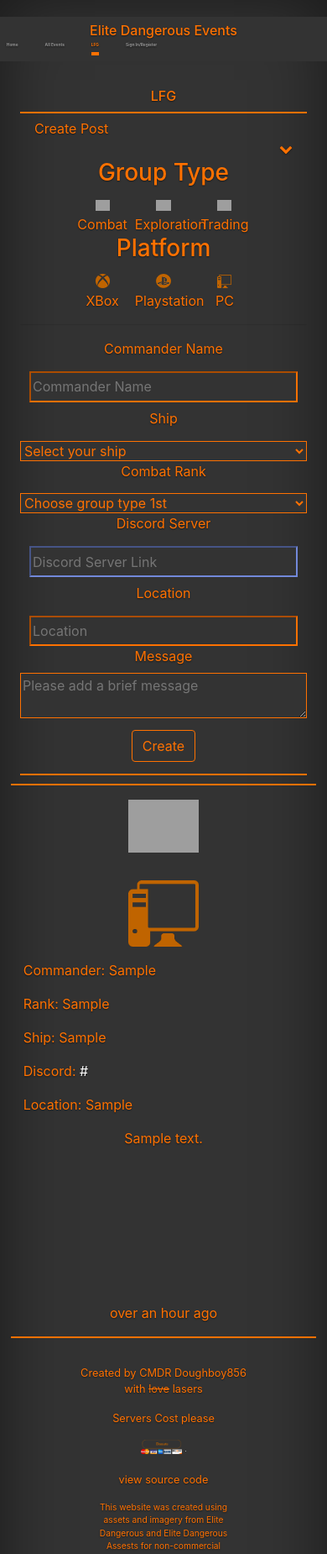
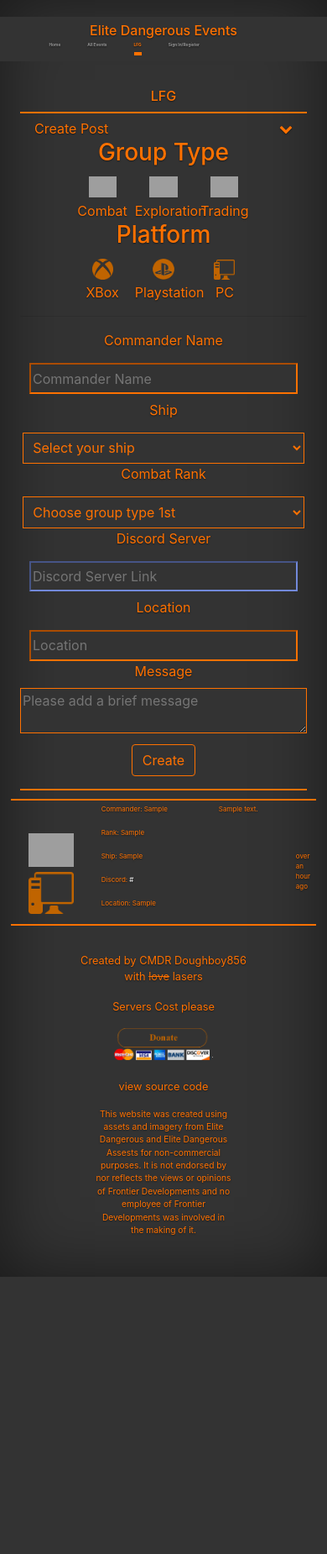
Before and after one commit to CCecilia/eliteDangerousEvents, a Django app: page /lfg/ in a window 390 px wide. Shown: the top 1850 px of the page at 84% size. After the commit the page ends 1520 px from the top, so only its background shows below. Run offline with Django 3.2, Linux system fonts and the light colour scheme; tables that the repository leaves empty hold one stand-in row (values such as "Sample post"); parts of the project's set-up code (start-up, migrations or seed data) failed here and were passed over; some libraries are stand-ins or nearby versions; grey boxes are pictures that could not be loaded.

Commit message:
mobile css updated

```diff
--- a/eliteEvents/eliteEvents/settings.py
+++ b/eliteEvents/eliteEvents/settings.py
@@ -11,7 +11,7 @@
 # gen random secret key
 random_key = ''.join([random.SystemRandom().choice("{}{}{}".format(string.ascii_letters, string.digits, string.punctuation)) for i in range(50)])
 
-DEBUG = False
+DEBUG = True
 
 if django_secret_key:
     SECRET_KEY = django_secret_key
--- a/eliteEvents/templates/html/base.html
+++ b/eliteEvents/templates/html/base.html
@@ -55,7 +55,7 @@
                   <input type="hidden" name="cmd" value="_s-xclick">
                   <input type="hidden" name="hosted_button_id" value="947LAS6JT3JX4">
                   <!-- <input type="image" src="https://www.paypalobjects.com/en_US/i/btn/btn_donate_LG.gif" border="0" name="submit" alt="PayPal - The safer, easier way to pay online!"> -->
-                  <input type="image" src="{% static 'img/paypal-donate-btn.png' %}" border="0" name="submit" alt="PayPal - The safer, easier way to pay online!" width="15%" height="auto" style="cursor:pointer;">
+                  <input class="paypal-donate-img" type="image" src="{% static 'img/paypal-donate-btn.png' %}" border="0" name="submit" alt="PayPal - The safer, easier way to pay online!">
                   <img alt="" border="0" src="https://www.paypalobjects.com/en_US/i/scr/pixel.gif" width="1" height="1">
                 </form>
               </p>
--- a/eliteEvents/templates/html/index.html
+++ b/eliteEvents/templates/html/index.html
@@ -2,7 +2,6 @@
 {% block content %}
 {% load staticfiles %}
           <main role="main" class="inner cover">
-
             <h1 class="cover-heading">{{ coverHeading }}</h1>
             <form name="event-search-form" action="/searchEvents/" method="post">
             	{% csrf_token %}
--- a/eliteEvents/templates/html/lfgPage.html
+++ b/eliteEvents/templates/html/lfgPage.html
@@ -5,8 +5,8 @@
 		<h1 class="cover-heading">{{ coverHeading }}</h1>
     	<form class="lfg-post-form" name="lfg-post-form" method="POST" action="{% url 'website:createLfgPost' %}">
     		<div class="row lfg-post-form-open-close-wrap">
-    			<div class="col-sm-6 text-left">Create Post</div>
-    			<div class="col-sm-6 text-right"><i class="fa fa-chevron-down toggle-lfg-post"></i></div>
+    			<div class="col-sm-6 text-left create-lfg-toggle">Create Post</div>
+    			<div class="col-sm-6 text-right create-lfg-toggle"><i class="fa fa-chevron-down toggle-lfg-post"></i></div>
     		</div>
     		<div class="lfg-form-wrap">
 				<div class="row">
@@ -131,24 +131,24 @@
 				<input type="hidden" name="lfg-last-post-id" value="{{ last_id }}"/>
 				{% for post in posts %}
 					<div class="row post-wrap">
-						<div class="col-lg-2 text-center">
+						<div class="col-lg-2 lfg-post-type-col text-center">
 							{% if post.post_type == 'combat' %}
-			  					<img class="event-type-img-sm" src="{% static 'img/rank-9-combat.png' %}" alt="Combat" data-type="combat" style="width:35%;"/>
+			  					<img class="event-type-img-sm lfg-img" src="{% static 'img/rank-9-combat.png' %}" alt="Combat" data-type="combat"/>
 			  				{% elif post.post_type == 'exploration' %}
-			  					<img class="event-type-img-sm" src="{% static 'img/rank-9-exploration.png' %}" alt="Exploration" data-type="exploration" style="width:35%;"/>
+			  					<img class="event-type-img-sm lfg-img" src="{% static 'img/rank-9-exploration.png' %}" alt="Exploration" data-type="exploration"/>
 		  					{% else %}
-		  						<img class="event-type-img-sm" src="{% static 'img/rank-9-trading.png' %}" alt="Trading" data-type="trading" style="width:35%;"/>
+		  						<img class="event-type-img-sm lfg-img" src="{% static 'img/rank-9-trading.png' %}" alt="Trading" data-type="trading"/>
 	  						{% endif %}
 	  						<br>
 	  						{% if event.platform == 'XB' %}
-			  					<img class="event-platform-img-icon" src="{% static 'img/xbox-icon-ed-org.png' %}" alt="XBox" data-type="XB" style="width:35%;"/>
+			  					<img class="event-platform-img-icon lfg-img" src="{% static 'img/xbox-icon-ed-org.png' %}" alt="XBox" data-type="XB"/>
 			  				{% elif event.platform == 'PS' %}
-			  					<img class="event-platform-img-icon" src="{% static 'img/Playstation-icon.png' %}" alt="Playstation" data-type="PS" style="width:35%;"/>
+			  					<img class="event-platform-img-icon lfg-img" src="{% static 'img/Playstation-icon.png' %}" alt="Playstation" data-type="PS"/>
 		  					{% else %}
-		  						<img class="event-platform-img-icon" src="{% static 'img/pc-icon.png' %}" alt="PC" data-type="PC"  style="width:35%;"/>
+		  						<img class="event-platform-img-icon lfg-img" src="{% static 'img/pc-icon.png' %}" alt="PC" data-type="PC" />
 	  						{% endif %}
 						</div>
-						<div class="col-lg-4 text-left">
+						<div class="col-lg-4 lfg-post-commander-col text-left">
 							<div class="row ">
 								<div class="col-lg-5">
 									<p>Commander: {{ post.commander }}</p>
@@ -161,10 +161,10 @@
 								</div>
 							</div>
 						</div>
-						<div class="col-lg-4">
+						<div class="col-lg-4 lfg-post-msg-col">
 							<p>{{ post.message }}</p>
 						</div>
-						<div class="col-lg-1">
+						<div class="col-lg-1 lfg-post-time-col">
 							<p class="center-vert">{{ post.timeSinceCreation }}</p>
 						</div>
 					</div>
--- a/eliteEvents/templates/html/signin.html
+++ b/eliteEvents/templates/html/signin.html
@@ -16,7 +16,7 @@
                   <br>
                   <br>
                   <a class="google-signin-btn" href="{% url 'social:begin' 'google-oauth2' %}">
-                        <img src="{% static 'img/google-signin-btn.png' %}" width="12%" height="auto"/>
+                        <img src="{% static 'img/google-signin-btn.png' %}"/>
                   </a>
                   <!-- <a class="facebook-signin-btn" href="{% url 'social:begin' 'facebook' %}">
                         Facebook
--- a/eliteEvents/website/static/css/ed_events_style.css
+++ b/eliteEvents/website/static/css/ed_events_style.css
@@ -70,10 +70,12 @@
   padding-right: 5rem;
   margin-bottom: 2rem;
   background-color:  #333;
+  z-index: 999;
 }
 
 .masthead-brand {
   margin-bottom: 0;
+  z-index: 999;
 }
 
 .nav-masthead .nav-link {
@@ -82,6 +84,7 @@
   color: rgba(255,255,255,.5);
   background-color: transparent;
   border-bottom: .25rem solid transparent;
+  z-index: 999;
 }
 
 .nav-masthead .nav-link:hover,
@@ -196,6 +199,11 @@
 .register-error,.login-error{
   display: none;
   color: red;
+}
+
+.google-signin-btn{
+  width: 12%;
+  height: auto;
 }
 
 
@@ -369,12 +377,13 @@
   cursor: pointer;
 }
 .lfg-dropdown{
-  width: 100%;
+  width: 98%;
+  padding: 2%;
   margin-top: 2%;
   background-color: #333;
   color: #ff7100;
   border: 1px solid #ff7100;
-  margin-top:
+  z-index: 1;
 }
 .lfg-post-form{
   padding: 2% 0;
@@ -411,8 +420,18 @@
   margin: 0 auto;
 }
 
+.lfg-img{
+  width: 3.3em;
+}
+
 #exploration-rank-dropdown, #trade-rank-dropdown{
   display: none;
+}
+
+.paypal-donate-img{
+   width: 15%;
+   height: auto;
+   cursor: pointer;
 }
 /* Affix and center */
 
@@ -489,7 +508,7 @@
   .nav-masthead{
     width: 100%;
     text-align: center;
-    padding-left: 2%;
+    margin: 0 auto;
     font-size: .3em;
   }
 
@@ -504,6 +523,69 @@
   .joined-events{
     border-left:0px;
   }
+  .post-wrap{
+    font-size: .5em;
+  }
+
+  .featured-event-preview, .event-preview{
+    width: 50%;
+  }
+
+  .event-platform-img-icon{
+    width: 20%;
+  }
+
+  #event-details-popup{
+    width: 75%;
+    left: 12%;
+  }
+
+  .post-wrap{
+    padding: 1%;
+  }
+
+  .lfg-type-img{
+    width: 2.5em;
+  }
+
+  .platform-type-img{
+    width: 2em;
+  }
+
+  .lfg-post-type-col{
+    width: 25%;
+    padding-top: 9%;
+  }
+
+  .lfg-post-commander-col{
+    width:35%;
+  }
+
+  .lfg-img{
+    width:100%;
+  }
+
+  .lfg-post-msg-col{
+    width: 30%;
+  }
+
+  .lfg-post-time-col{
+    width: 10%;
+    padding-top: 15%;
+  }
+  .paypal-donate-img{
+    width: 35%;
+    height: auto;
+    cursor: pointer;
+  }
+
+  .create-lfg-toggle{
+    width: 50%;
+  }
+
+  .google-signin-btn{
+    width: 35%;
+  }
 }
 @media (max-width: 330px) {
   .nav-link{
```
